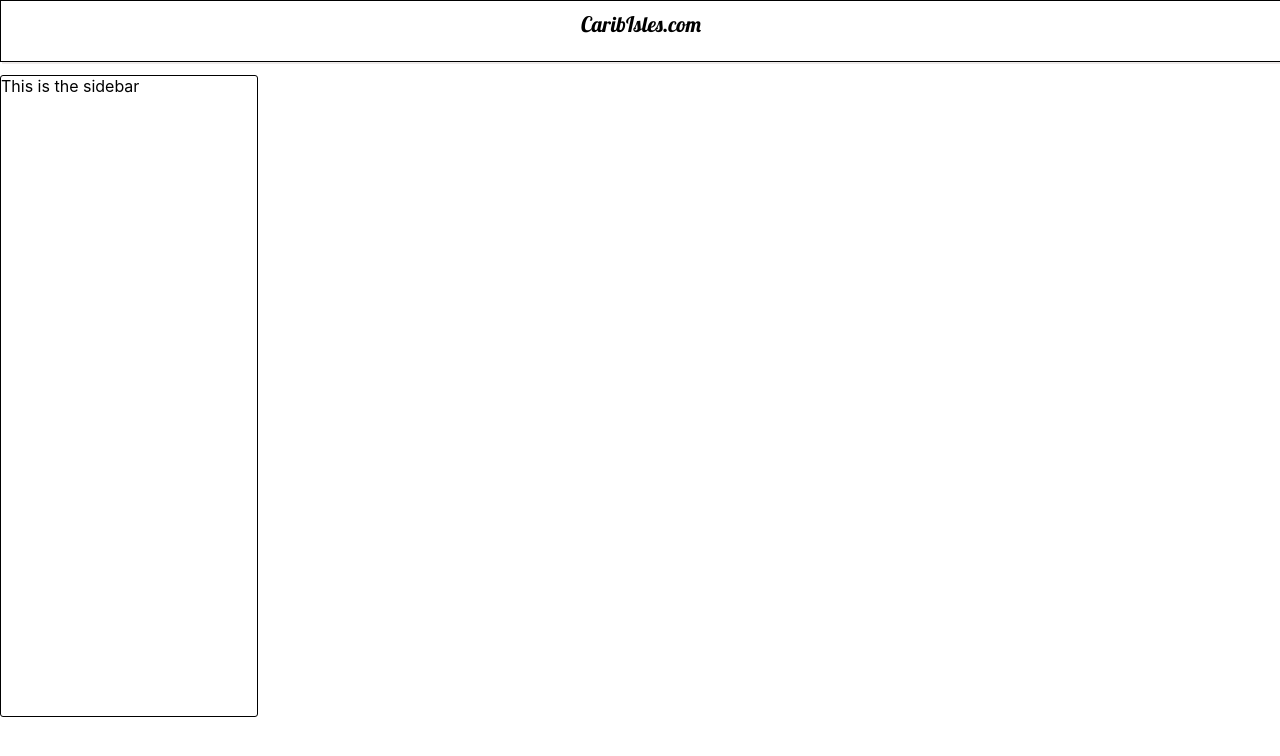
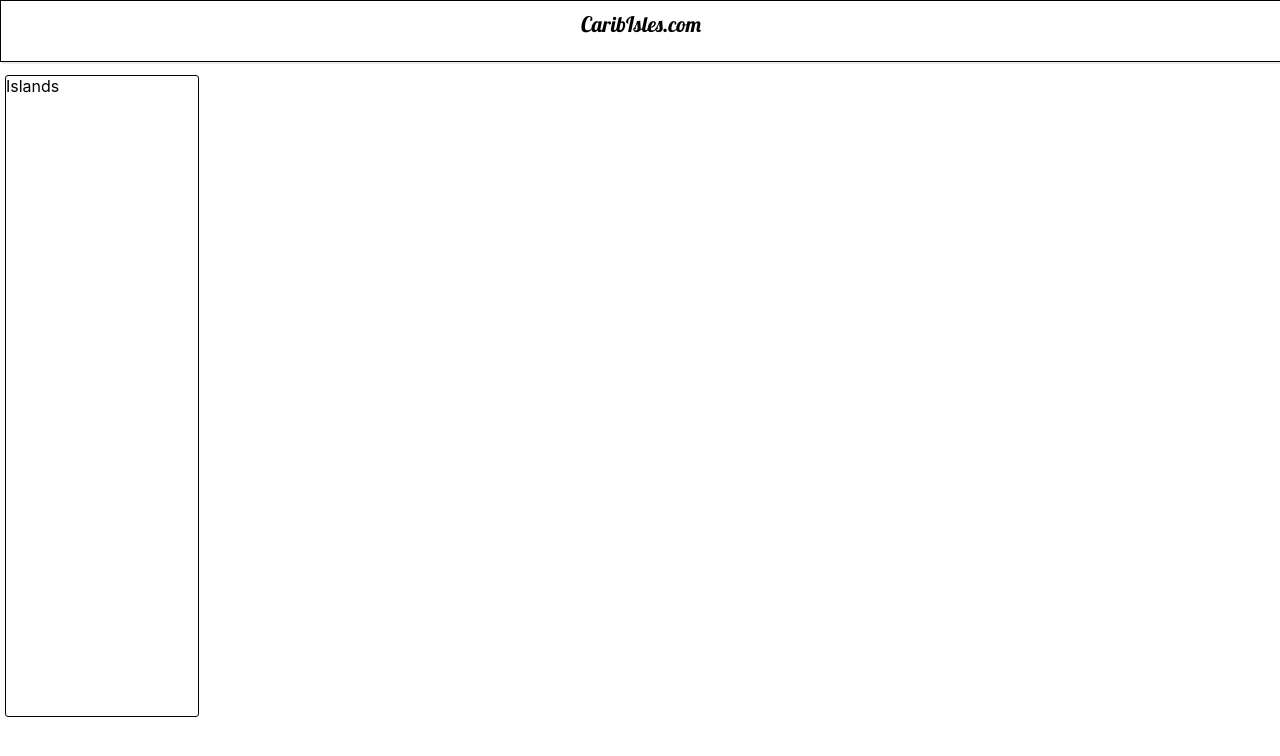
Before and after one commit to Msheezi/caribisles, a React (Create React App) app: page / in a window 1280 px wide. Shown: the top 756 px of the page. Built offline with nearby package versions, Linux system fonts and the light colour scheme.

Commit message:
Add collapsible element

```diff
--- /dev/null
+++ b/src/collapsible.jsx
@@ -0,0 +1,28 @@
+import React from 'react'
+import styled from "styled-components";
+
+export default class Collapsible extends React.Component {
+    constructor(props){
+        super(props)
+
+        this.state = {open: false}
+        this.togglePanel = this.togglePanel.bind(this)
+    }
+
+
+
+    togglePanel(e){
+        this.setState({open: !this.state.open})
+    }
+
+
+
+    render(){
+
+        return (<div>
+            <div onClick={(e)=> this.togglePanel(e)}>Islands</div>
+            {this.state.open ? (<div>{this.props.children}</div>): null}
+        </div>)
+
+    }
+}
--- a/src/leftbar.jsx
+++ b/src/leftbar.jsx
@@ -1,9 +1,10 @@
 import React from "react";
 import styled from "styled-components";
+import Collapsible from './collapsible'
 
 const SidebarContainer = styled.div`
 margin-top: 10px;
-width: 20%;
+width: 15%;
 border 0.5px solid black;
 height: 80vh;
 margin-left: 0px;
@@ -11,13 +12,81 @@
 position: fixed;
 top: 65px;
 left: 0;
-
+margin-left: 5px;
 `;
 
+const Accordian = styled.div`
+  background-color: #eee;
+  color: #444;
+  cursor: pointer;
+  padding: 18px;
+  width: 100%;
+  border: none;
+  text-align: left;
+  outline: none;
+  font-size: 15px;
+  transition: 0.4s;
+`
+const Panel = styled.div`
+
+  padding: 0 18px;
+  background-color: white;
+  max-height: 0;
+  overflow: hidden;
+  transition: max-height 0.2s ease-out;
+
+`
+
+const islands = {
+  0: {name: "St.Kits", id: 0},
+  1: { name: "Barbados", id: 1},
+  2: { name: "St.Lucia", id: 2}
+}
+
+const resorts = {
+  0: { name: "First Resort", islandId: 0} ,
+  1: { name: "Second Resort", islandId: 0 } ,
+  2: { name: "Third Resort", islandId: 1 } ,
+  3: { name: "Fourth Resort", islandId: 1 } ,
+  4: { name: "Fifth Resort", islandId: 2 }
+}
+
+
+
 export const Sidebar = props => {
+
+  let islandsArray = Object.keys(islands).map(id=> islands[id])
+  // let islandsTitle = Object.keys
+  let resortsArray = Object.keys(resorts).map(id => resorts[id])
+  let details = islandsArray.map(island => (
+    <div>
+        <h3>{island.name}</h3>
+        <ul>
+          {resortsArray.map(resort => (
+            resort.islandId === island.id ? <li>{resort.name}</li> : ""
+          ))}
+        </ul>
+    </div>
+  ))
+
+  // let details =  resortsArray.map(resort=> (
+  //   <div>
+  //     <h3>{}</h3>
+  //   </div>
+  // ))
+
   return (
+
     <SidebarContainer>
-      <div>This is the sidebar</div>
+        {/* <div>Islands</div> */}
+          <Collapsible>
+            {details}
+            {/* <p style={{ color: "black" }}>Resort 1</p>
+            <p style={{ color: "black" }}>Resort 2</p>
+               */}
+
+          </Collapsible>
+
     </SidebarContainer>
   );
 };
--- a/src/navbar.jsx
+++ b/src/navbar.jsx
@@ -25,6 +25,7 @@
   return (
     <Nav>
       <MySpan>CaribIsles.com</MySpan>
+
     </Nav>
   );
 };
```
Also changed, not shown: 1 other file (tests, documents, lock files or other folders).
